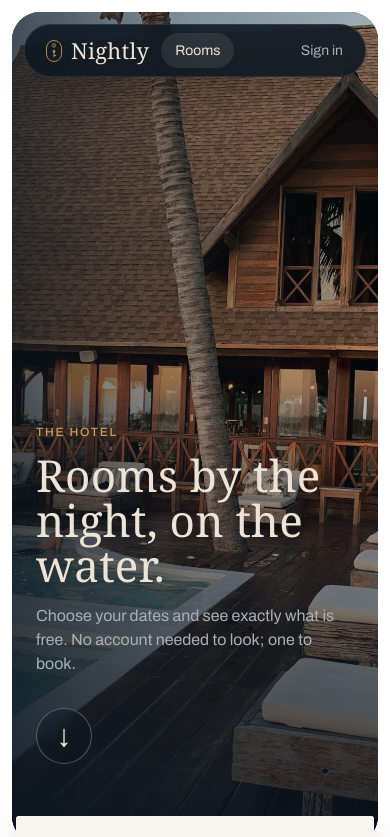
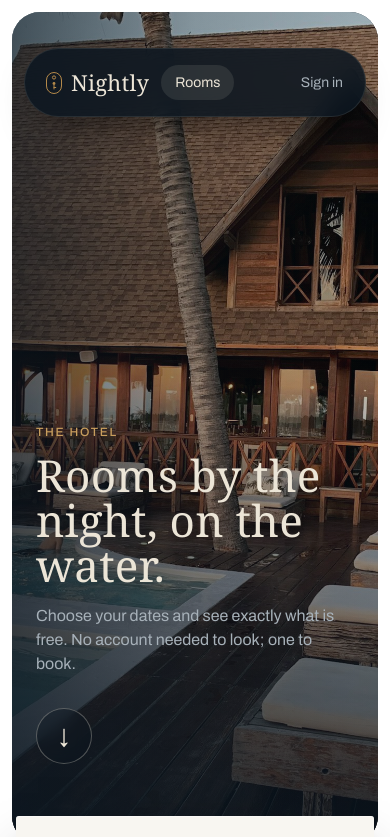
Before and after one commit to HaroonQadoos/hotel-booking-client, a React (Vite) app: page / in a window 390 px wide. Shown: the top 837 px of the page. Built offline with nearby package versions, Linux system fonts and the light colour scheme; no server answers; a web font is replaced by a local one.

Commit message:
feat: update header positioning and layout for improved responsiveness

```diff
--- a/src/components/AppLayout.tsx
+++ b/src/components/AppLayout.tsx
@@ -25,8 +25,8 @@ export function AppLayout() {
   return (
     <div className="relative flex min-h-dvh flex-col">
       {/* Top offset = the hero's inset plus a margin inside its rounded edge. */}
-      <header className="pointer-events-none absolute inset-x-0 top-0 z-20 flex justify-center px-6 pt-6 sm:px-8 sm:pt-8">
-        <div className="pointer-events-auto flex w-full max-w-[860px] items-center gap-1 rounded-full border border-cream/10 bg-ink-deep/85 py-2 pr-2 pl-5 shadow-[0_18px_40px_-20px_rgba(0,0,0,0.8)] backdrop-blur-md sm:gap-2">
+      <header className="pointer-events-none fixed inset-x-0 top-6 z-20 flex justify-center px-6 pt-6 sm:px-8 sm:pt-8">
+        <div className="py-4 px-10 pointer-events-auto flex w-full max-w-[1280px] items-center gap-1 rounded-full border border-cream/10 bg-ink-deep/85 py-2 pr-2 pl-5 shadow-[0_18px_40px_-20px_rgba(0,0,0,0.8)] backdrop-blur-md sm:gap-2">
           <Link
             to="/"
             className="mr-2 flex items-center gap-[8px] no-underline focus-visible:outline-2 focus-visible:outline-offset-2 focus-visible:outline-brass"
```
